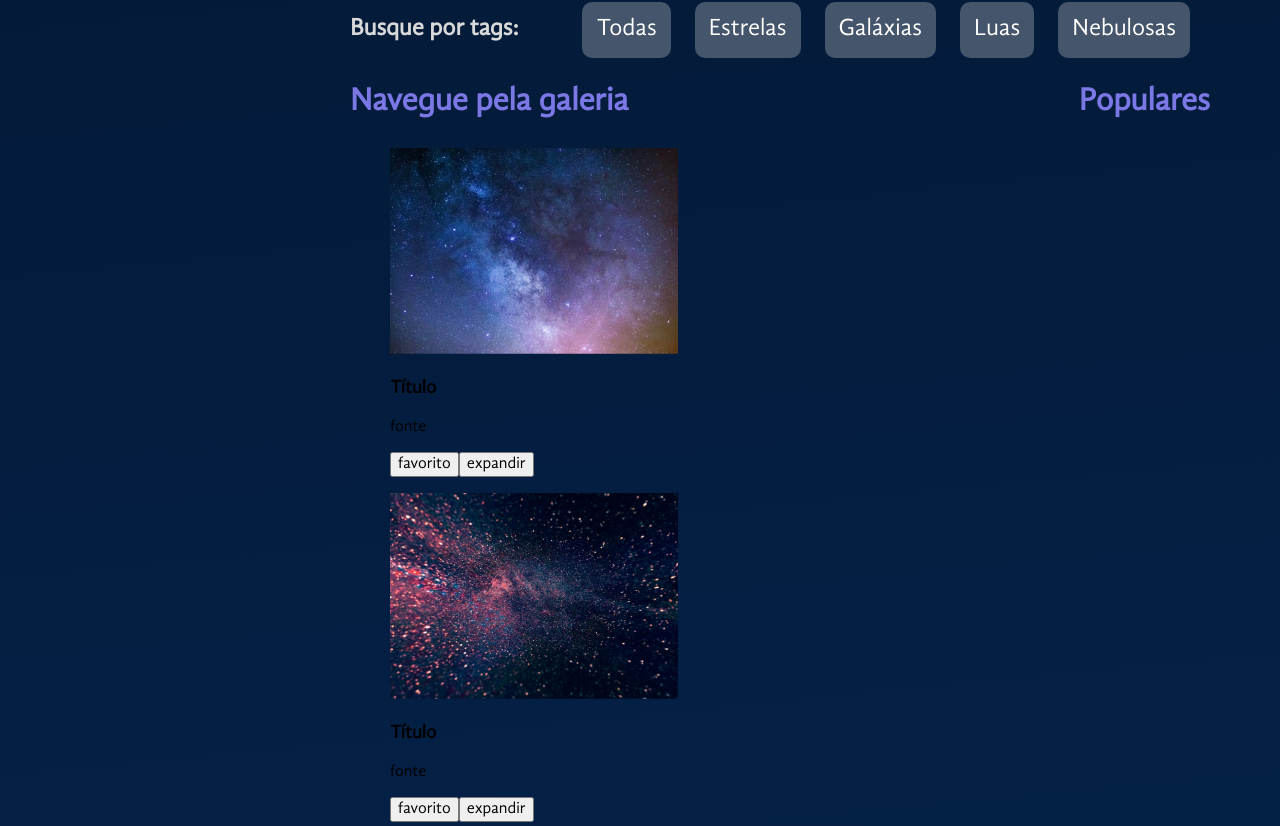
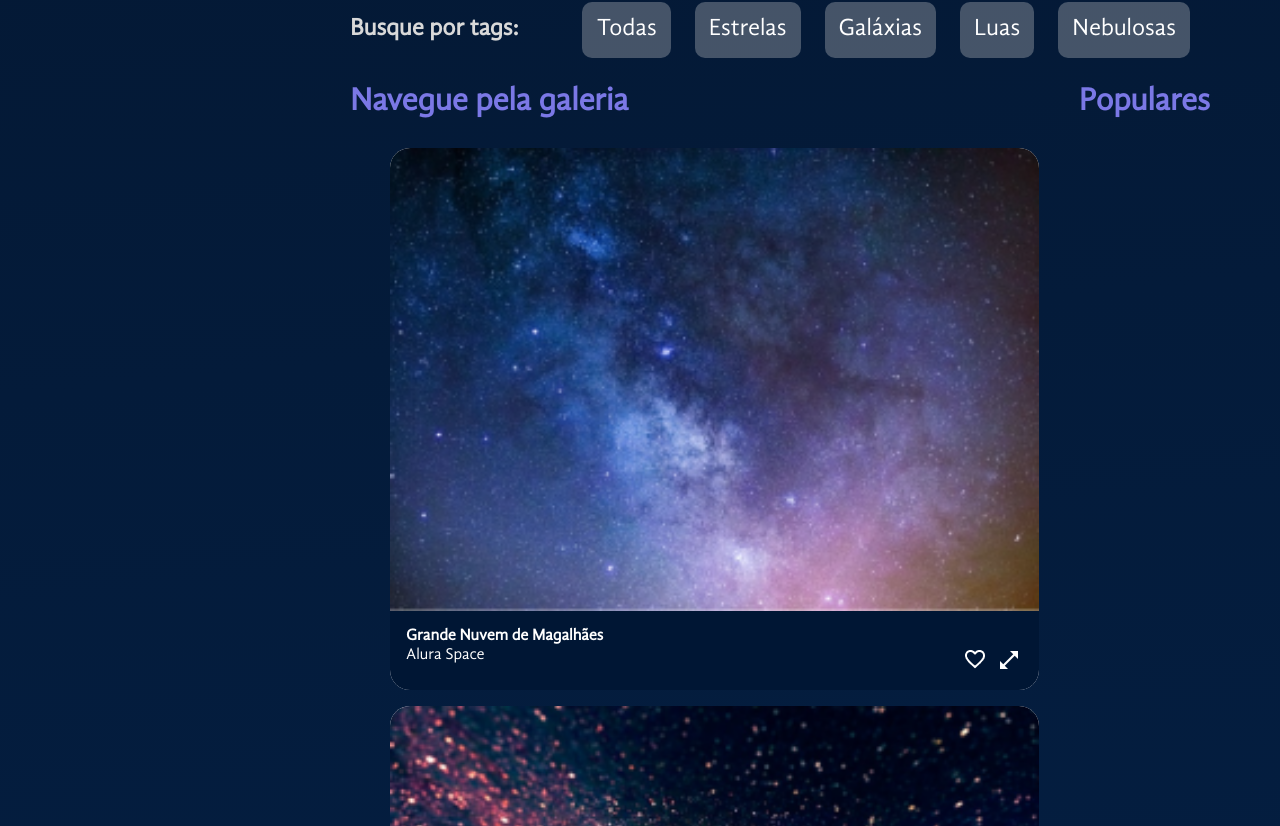
Before and after one commit to Diandressa/React-curso-Alura, a React (Vite) app: page / in a window 1280 px wide. Shown: the part 574-1400 px from the top of the page. Built offline with nearby package versions, Linux system fonts and the light colour scheme.

Commit message:
card imagens da galeria

```diff
--- /dev/null
+++ b/src/componentes/Galeria/Button/index.tsx
@@ -0,0 +1,26 @@
+import styled from "styled-components";
+
+interface buttonProps{
+    src:string;
+    alt:string;
+}
+
+const Button = styled.button`
+    background: transparent;
+    border: none;
+    padding: 0;
+    margin-inline: 5px;
+
+    img{
+        margin-left: 5px;
+    }
+`
+const ButtonImage = ({src, alt}:buttonProps) => {
+    return(
+        <Button>
+            <img src={src} alt={alt} />
+        </Button>
+    )
+}
+
+export default ButtonImage;
--- a/src/componentes/Galeria/Imagem/index.tsx
+++ b/src/componentes/Galeria/Imagem/index.tsx
@@ -1,3 +1,6 @@
+import styled from "styled-components";
+import ButtonImage from "../Button";
+
 interface Foto {
   titulo: string;
   fonte: string;
@@ -9,19 +12,64 @@ interface Foto {
 interface ImagemProps {
     foto:Foto;
 }
+
+const Figure = styled.figure`
+    background-color: #fff;
+    border-radius: 20px;
+    max-width: 100%;
+
+    figcaption{
+        background-color: #001634;
+        color: #fff;
+        border-radius: 0 0 20px 20px;
+        padding: 1rem;
+        display: flex;
+        align-items: end;
+        justify-content: space-between;
+
+        p {
+            margin-bottom: 10px;
+            margin-top: 0px;
+        }
+    }
+
+    h3{
+        margin: 0;
+        color: #fff;
+        font-size: 1rem;
+        font-weight: bold;
+    }
+`
+
+const Img = styled.img`
+    width: 100%;
+    border-radius: 20px 20px 0 0;
+    display: block;
+`
+
+const Rodape = styled.footer`
+
+`
+const Div = styled.div`
+
+`
+
+
 const Imagem = ({foto}:ImagemProps) => {
     return(
-        <figure>
-            <img src={foto.path} alt={foto.titulo} />
+        <Figure>
+            <Img src={foto.path} alt={foto.titulo} />
             <figcaption>
-                <h3>Título</h3>
-                <footer>
-                    <p>fonte</p>
-                    <button>favorito</button>
-                    <button>expandir</button>
-                </footer>
+                <Div>
+                    <h3>{foto.titulo}</h3>
+                    <p>{foto.fonte}</p>
+                </Div>
+                <Rodape>
+                    <ButtonImage src="./icones/favorito.png" alt="Icone favorito"/>
+                    <ButtonImage src="./icones/expandir.png" alt="Icone expandir"/>
+                </Rodape>
             </figcaption>
-        </figure>
+        </Figure>
     )
 }
 
```
